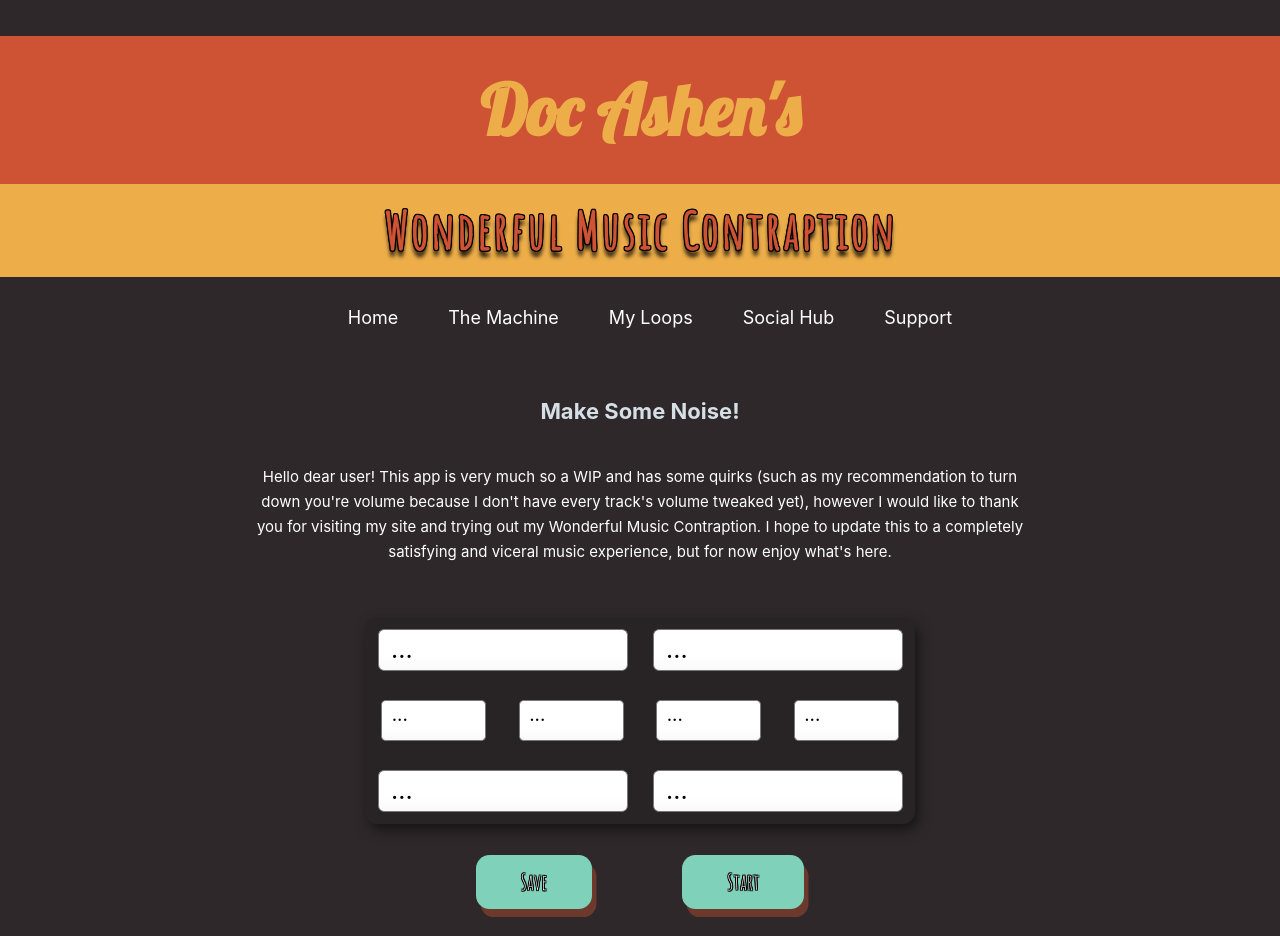
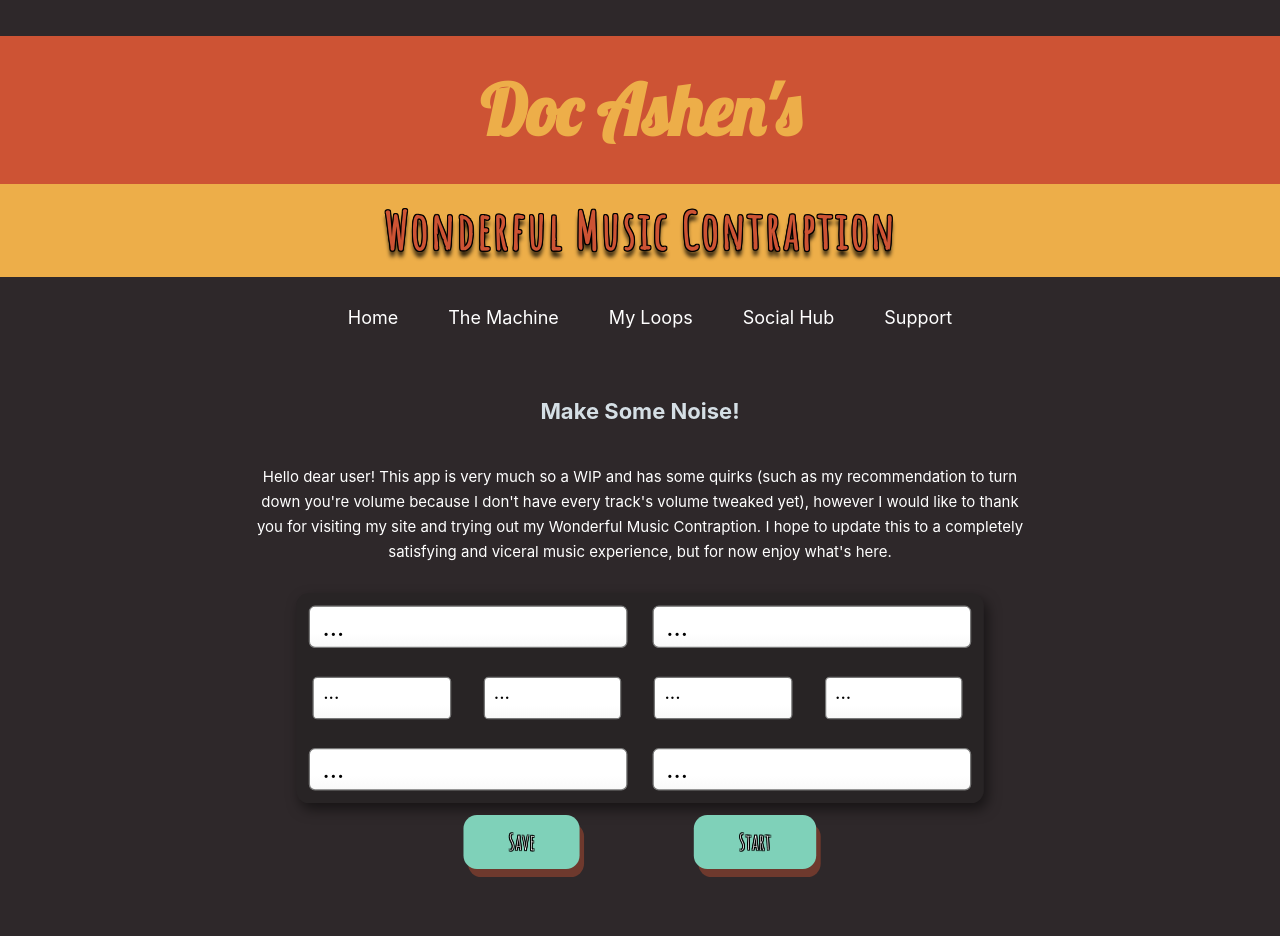
Before and after one commit to ashen-develops/Wonderful-Music-Contraption, a React (Create React App) app: page /contraption in a window 1280 px wide. Shown: the top 936 px of the page. Built offline with nearby package versions, Linux system fonts and the light colour scheme.

Commit message:
changed zooms to scales

```diff
--- a/src/style.css
+++ b/src/style.css
@@ -98,7 +98,7 @@ header .show-nav {
     width: 180px;
     height: 60px;
     position: absolute;
-    zoom: 70%;
+    transform: scale(0.7);
 
 }
 
@@ -402,7 +402,7 @@ select {
     border: none;
     border-radius: 15px;
     box-shadow: 5px 9px rgb(205, 83, 52, 0.4);
-    zoom: 65%;
+    transform: scale(0.65);
     text-shadow:-1px 0 black, 0 1px black, 1px 0 black, 0 -1px black,-1px -1px black, 1px 1px black, -1px 1px black, 1px -1px black;
 }
 
@@ -422,7 +422,7 @@ select {
     border: none;
     border-radius: 15px;
     box-shadow: 5px 9px rgb(205, 83, 52, 0.4);
-    zoom: 65%;
+    transform: scale(0.65);
     text-shadow:-1px 0 black, 0 1px black, 1px 0 black, 0 -1px black,-1px -1px black, 1px 1px black, -1px 1px black, 1px -1px black;
 }
 /* Media screen size */
@@ -461,27 +461,27 @@ select {
         padding: 0 15px;
     }
     .Landing{
-        zoom: 1.5;
+        transform: scale(1.5);
     }
 }
 
 @media all and (min-width: 600px){
     .music-box{
-        zoom: 1.25;
+        transform: scale(1.25);
         width: 100%;
     }
     .center {
-        zoom: 100%;
+        transform: scale(1);
     }
     .onebeat {
         margin: 13px;
     }
     .play{
-        zoom: 90%;
+        transform: scale(0.9);
         margin: 20px 0 20px 50px;
     }
     .save{
-        zoom: 90%;
+        transform: scale(0.9);
         margin: 20px 50px 20px 0;
     }
     .Landing{
```
